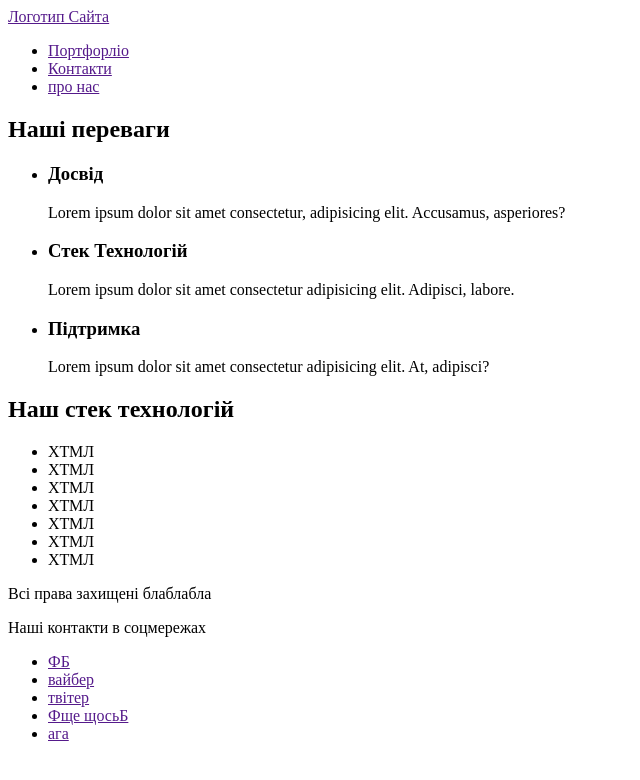
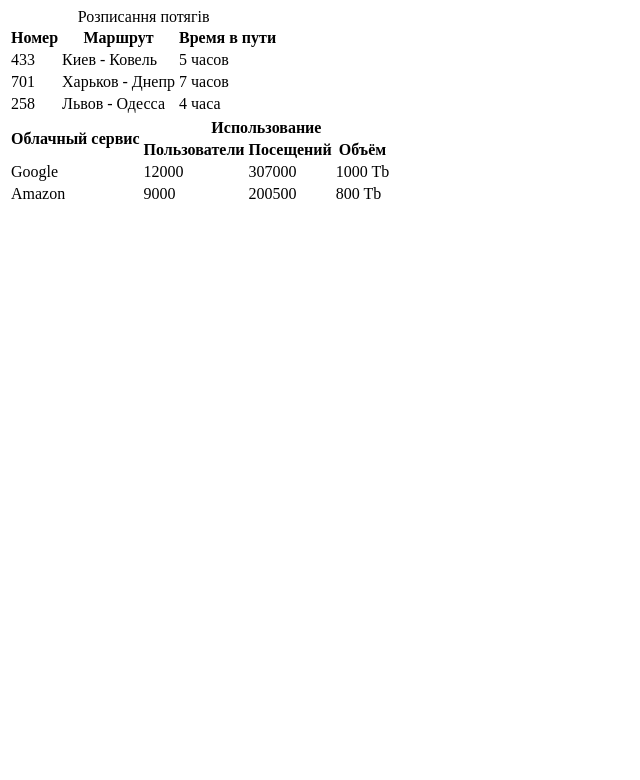
Before and after one commit to olkovalyshyn/github-first, a plain HTML site: page index.html in a window 1280 px wide. Shown: the whole page, without its empty margins (0-640 px from the left). Drawn offline with Linux system fonts and the light colour scheme.

Commit message:
Робить розмітку таблиці

```diff
--- a/index.html
+++ b/index.html
@@ -3,66 +3,68 @@
   <head>
     <meta charset="UTF-8" />
     <meta name="viewport" content="width=device-width, initial-scale=1.0" />
-    <title>Веб студия mango.dev</title>
+    <title>Таблиці</title>
   </head>
 
   <body>
-    <header>
-      <nav>
-        <a href="">Логотип Сайта</a>
-        <ul>
-          <li><a href="">Портфорліо</a></li>
-          <li><a href="">Контакти</a></li>
-          <li><a href="">про нас</a></li>
-        </ul>
-      </nav>
-    </header>
+    <table>
+      <caption>
+        Розписання потягів
+      </caption>
+      <thead>
+        <tr>
+          <th>Номер</th>
+          <th>Маршрут</th>
+          <th>Время в пути</th>
+        </tr>
+      </thead>
 
-    <main>
-      <section>
-        <h2>Наші переваги</h2>
-        <ul>
-          <li>
-            <h3>Досвід</h3>
-            <p>Lorem ipsum dolor sit amet consectetur, adipisicing elit. Accusamus, asperiores?</p>
-          </li>
+      <tbody>
+        <tr>
+          <td>433</td>
+          <td>Киев - Ковель</td>
+          <td>5 часов</td>
+        </tr>
+        <tr>
+          <td>701</td>
+          <td>Харьков - Днепр</td>
+          <td>7 часов</td>
+        </tr>
+        <tr>
+          <td>258</td>
+          <td>Львов - Одесса</td>
+          <td>4 часа</td>
+        </tr>
+      </tbody>
+    </table>
 
-          <li>
-            <h3>Стек Технологій</h3>
-            <p>Lorem ipsum dolor sit amet consectetur adipisicing elit. Adipisci, labore.</p>
-          </li>
+    <table>
+      <thead>
+        <tr>
+          <th rowspan="2">Облачный сервис</th>
+          <th colspan="3">Использование</th>
+        </tr>
+        <tr>
+          <th>Пользователи</th>
+          <th>Посещений</th>
+          <th>Объём</th>
+        </tr>
+      </thead>
 
-          <li>
-            <h3>Підтримка</h3>
-            <p>Lorem ipsum dolor sit amet consectetur adipisicing elit. At, adipisci?</p>
-          </li>
-        </ul>
-      </section>
-
-      <section>
-        <h2>Наш стек технологій</h2>
-        <ul>
-          <li>ХТМЛ</li>
-          <li>ХТМЛ</li>
-          <li>ХТМЛ</li>
-          <li>ХТМЛ</li>
-          <li>ХТМЛ</li>
-          <li>ХТМЛ</li>
-          <li>ХТМЛ</li>
-        </ul>
-      </section>
-    </main>
-
-    <footer>
-      <p>Всі права захищені блаблабла</p>
-      <p>Наші контакти в соцмережах</p>
-      <ul>
-        <li><a href="">ФБ</a></li>
-        <li><a href="">вайбер</a></li>
-        <li><a href="">твітер</a></li>
-        <li><a href="">Фще щосьБ</a></li>
-        <li><a href="">ага</a></li>
-      </ul>
-    </footer>
+      <tbody>
+        <tr>
+          <td>Google</td>
+          <td>12000</td>
+          <td>307000</td>
+          <td>1000 Tb</td>
+        </tr>
+        <tr>
+          <td>Amazon</td>
+          <td>9000</td>
+          <td>200500</td>
+          <td>800 Tb</td>
+        </tr>
+      </tbody>
+    </table>
   </body>
 </html>
```
